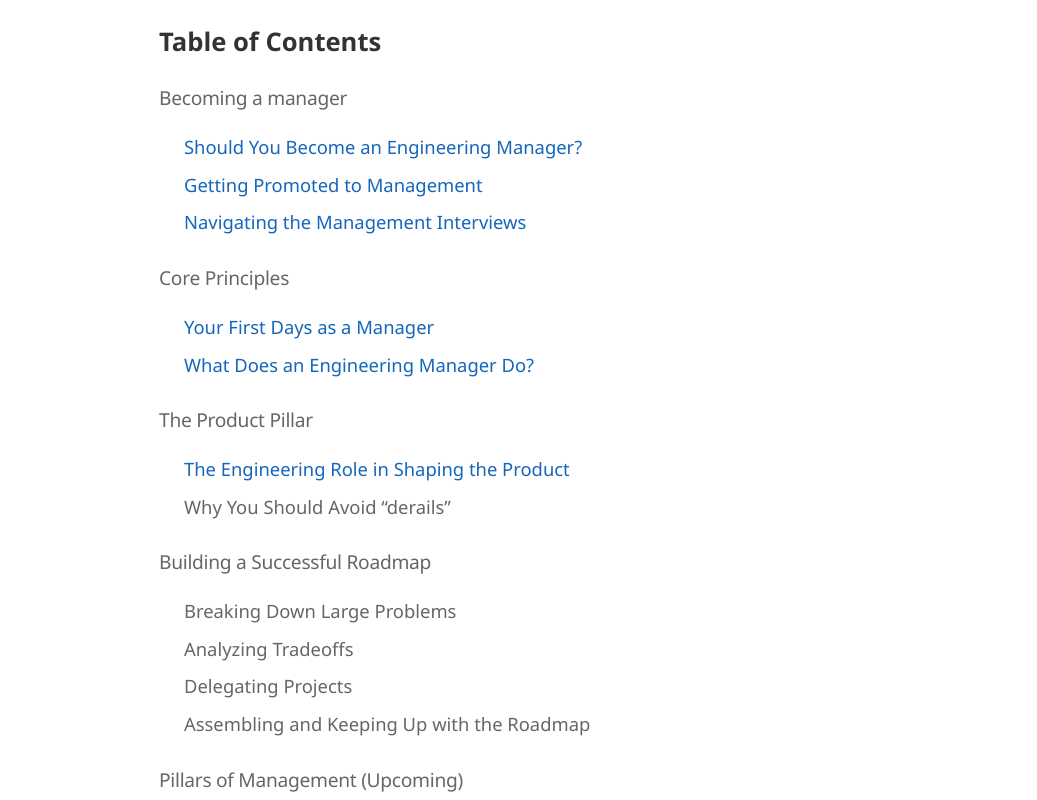
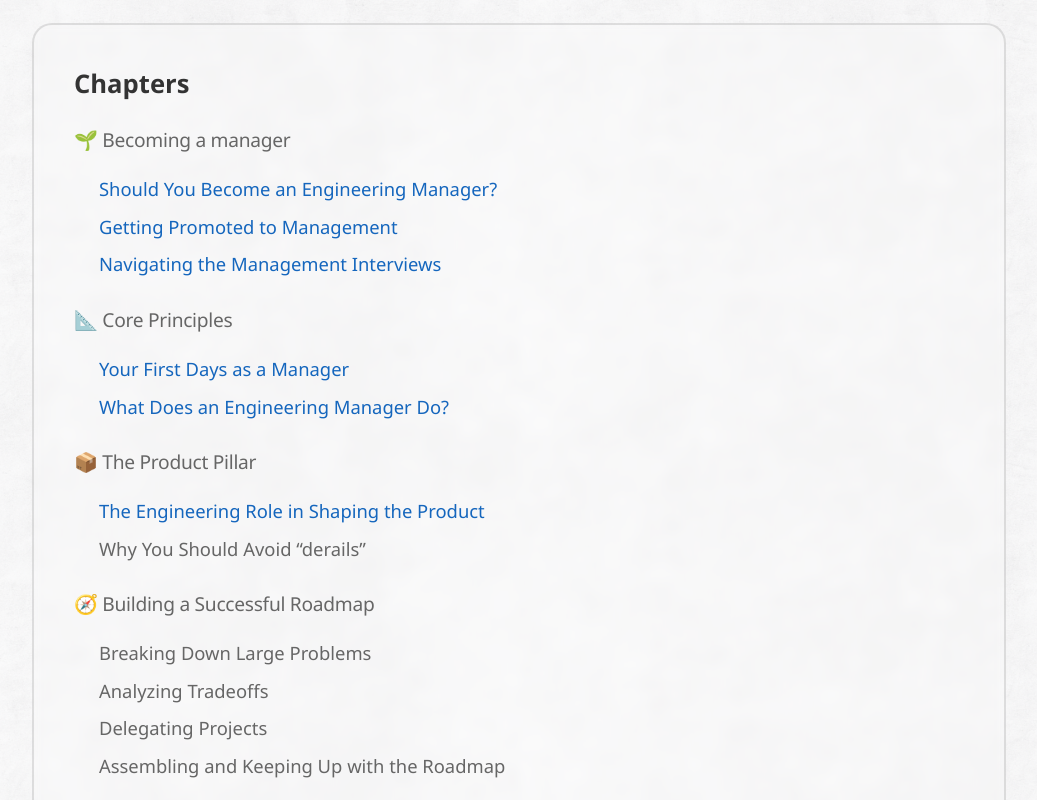
Before and after one commit to JampaUchoa/the-art-of-engineering-management, a Next.js app: page / in a window 1280 px wide. Shown: the part 560-1360 px from the top of the page, without its empty margins (121-1158 px from the left). Built offline with nearby package versions, Linux system fonts and the light colour scheme.

Commit message:
new homepage layout

```diff
--- a/src/app/_components/header/header.tsx
+++ b/src/app/_components/header/header.tsx
@@ -16,18 +16,25 @@ const Header = () => {
     const initialTheme = storedTheme || (window.matchMedia('(prefers-color-scheme: dark)').matches ? 'dark' : 'light');
     setTheme(initialTheme);
     document.documentElement.classList.add(initialTheme);
+    document.body.classList.add(initialTheme);
   }, []); // Run only once on mount
 
   useEffect(() => {
     // Apply theme class when theme state changes after initial mount
     if (!isMounted || !theme) return;
-    const currentClasses = document.documentElement.classList;
-    if (theme === 'dark' && !currentClasses.contains('dark')) {
-      currentClasses.remove('light');
-      currentClasses.add('dark');
-    } else if (theme === 'light' && !currentClasses.contains('light')) {
-      currentClasses.remove('dark');
-      currentClasses.add('light');
+    const currentDocumentElementClasses = document.documentElement.classList;
+    const currentBodyClasses = document.body.classList;
+
+    if (theme === 'dark') {
+      currentDocumentElementClasses.remove('light');
+      currentDocumentElementClasses.add('dark');
+      currentBodyClasses.remove('light');
+      currentBodyClasses.add('dark');
+    } else if (theme === 'light') {
+      currentDocumentElementClasses.remove('dark');
+      currentDocumentElementClasses.add('light');
+      currentBodyClasses.remove('dark');
+      currentBodyClasses.add('light');
     }
      window.localStorage.setItem('theme', theme);
   }, [theme, isMounted]);
--- /dev/null
+++ b/src/app/_components/home-page-body-manager/home-page-body-manager.tsx
@@ -0,0 +1,16 @@
+"use client";
+
+import { useEffect } from 'react';
+
+const HomePageBodyManager = () => {
+  useEffect(() => {
+    document.body.classList.add('home-page-active');
+    return () => {
+      document.body.classList.remove('home-page-active');
+    };
+  }, []);
+
+  return null; // This component doesn't render anything visible
+};
+
+export default HomePageBodyManager;
--- a/src/app/_components/intro/intro.scss
+++ b/src/app/_components/intro/intro.scss
@@ -1,7 +1,7 @@
 .intro {
     margin: 60px auto;
     display: grid;
-    grid-template-columns: 0.9fr auto;
+    grid-template-columns: 1fr auto;
     gap: 10px;
     max-width: 890px;
     .hero{
@@ -67,6 +67,7 @@
         grid-template-columns: auto;
         .hero{
             order: -1;
+            justify-self: center;
         }
     }
 }
--- a/src/app/_components/table-of-contents/table-of-contents.scss
+++ b/src/app/_components/table-of-contents/table-of-contents.scss
@@ -1,14 +1,18 @@
 .released-chapters {
-    // background-color: #fafafa;
     font-size: 1rem;
-    max-width: 720px;
+    max-width: 890px;
     margin: 0 auto;
+    padding: 40px 40px;
+    border-radius: 20px;
+    background-color: var(--toc-background);
+    backdrop-filter: blur(5px) saturate(1.2);
+    border: 2px solid #1f1f1f1f;
     .subtopic{
         margin: 0 20px;
     }
     h2{
         font-size: 1.6rem;
-        margin: 1.8rem 0 1rem;
+        margin: 0;
     }
     h3{
         font-size: 1.2rem;
--- a/src/app/_components/table-of-contents/table-of-contents.tsx
+++ b/src/app/_components/table-of-contents/table-of-contents.tsx
@@ -1,13 +1,25 @@
-import tableOfContents from "@/lib/toc";
 import Link from "next/link";
 import "./table-of-contents.scss";
-export default function TableOfContents() {
-    const table = tableOfContents;
+
+interface Subtopic {
+  title: string;
+  slug?: string;
+}
+
+interface TocEntry {
+  title: string;
+  subtopics: Subtopic[];
+}
+
+interface TableOfContentsProps {
+  tocEntries: TocEntry[];
+}
+export default function TableOfContents({ tocEntries }: TableOfContentsProps) {
     return (
         <div className="released-chapters">
-            <h2> Table of Contents </h2>
+            <h2> Chapters </h2>
             <div className={"chapters"}>
-                {table.map((chapter, index) => (
+                {tocEntries.map((chapter, index) => (
                     <div key={index}>
                         <h3>{chapter.title}</h3>
                         <div className="subtopics">
--- a/src/app/globals.scss
+++ b/src/app/globals.scss
@@ -7,6 +7,8 @@
     --accent-color-darker: #054487;
     --blockquote-border: #e5e7eb;
     --image-border: #f1f1f1;
+    --toc-background: rgba(255, 255, 255, 0.16);
+
     --line-height: 1.6;
     --paragraph-spacing: 1.5em;
 }
@@ -21,6 +23,7 @@
     --accent-color: #4595eb;
     --accent-color-alpha: #4595eb29;
     --accent-color-darker: #2573c7;
+    --toc-background: rgba(0, 0, 0, 0.16);
 
     .book-content,
     .hero {
@@ -64,3 +67,12 @@ body {
         padding: 1rem;
     }
 }
+body.light.home-page-active {
+  background-image: url('/assets/background/light.png');
+  background-size: 50vw;
+}
+
+body.dark.home-page-active {
+  background-image: url('/assets/background/dark.png');
+  background-size: 50vw;
+}
--- a/src/app/page.tsx
+++ b/src/app/page.tsx
@@ -1,13 +1,16 @@
 import Intro from "@/app/_components/intro/intro";
 import TableOfContents from "./_components/table-of-contents/table-of-contents";
 import Footer from "./_components/footer/Footer";
+import HomePageBodyManager from '@/app/_components/home-page-body-manager/home-page-body-manager';
+import tableOfContents from '@/lib/toc';
 
 export default function Index() {
 
   return (
     <>
+      <HomePageBodyManager />
       <Intro />
-      <TableOfContents/>
+      <TableOfContents tocEntries={tableOfContents} />
       <Footer/>
     </>
   );
--- a/src/lib/toc.ts
+++ b/src/lib/toc.ts
@@ -4,7 +4,7 @@ const chapters = getAllPosts();
 
 const plannedChapters = [
     {
-        "title": "Becoming a manager",
+        "title": "🌱 Becoming a manager",
         "subtopics": [
             "Should You Become an Engineering Manager?",
             "Getting Promoted to Management",
@@ -12,7 +12,7 @@ const plannedChapters = [
         ]
     },
     {
-        "title": "Core Principles",
+        "title": "📐 Core Principles",
         "subtopics": [
             // 1:1s
             "Your First Days as a Manager",
@@ -20,14 +20,14 @@ const plannedChapters = [
         ]
     },
     {
-        "title": "The Product Pillar",
+        "title": "📦 The Product Pillar",
         "subtopics": [
             "The Engineering Role in Shaping the Product",
             "Why You Should Avoid “derails”"
         ]
     },
     {
-        "title": "Building a Successful Roadmap",
+        "title": "🧭 Building a Successful Roadmap",
         "subtopics": [
             "Breaking Down Large Problems",
             "Analyzing Tradeoffs",
@@ -36,7 +36,7 @@ const plannedChapters = [
         ]
     },
     {
-        "title": "Pillars of Management (Upcoming)",
+        "title": "🏛️ Pillars of Management (Upcoming)",
         "subtopics": [
             "Driving an effective process",
             "Empowering people to greatness",
@@ -44,7 +44,7 @@ const plannedChapters = [
         ]
     },
     {
-        "title": "Manager's toolset (Upcoming)",
+        "title": "🛠️ Manager's toolset (Upcoming)",
         "subtopics": [
             "Effective Delegation",
             "1:1 meetings",
```
Also changed, not shown: public/assets/background/dark.png (added), public/assets/background/light.png (added).
